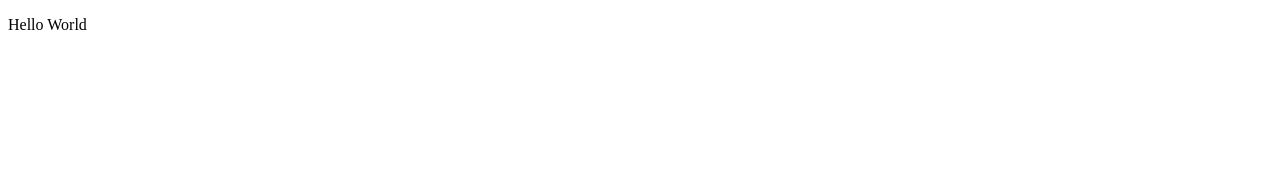
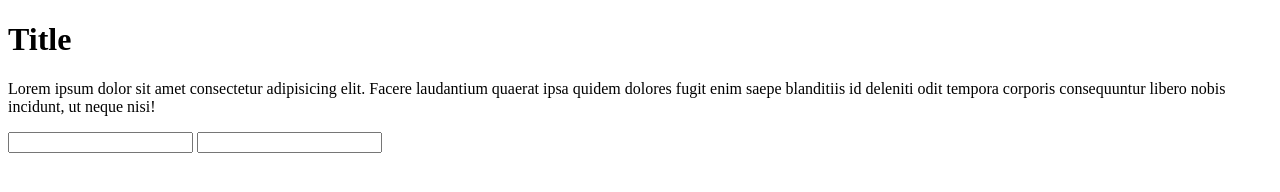
Before and after one commit to DavidEspinoG/Khadim-David-Trial, a plain HTML site: page index.html in a window 1280 px wide. Drawn offline with Linux system fonts and the light colour scheme.

Commit message:
version 4

```diff
--- a/index.html
+++ b/index.html
@@ -8,7 +8,13 @@
 
   <body>
     <!-- <script src="https://cdn.freecodecamp.org/testable-projects-fcc/v1/bundle.js"></script> -->
-    <p>Hello World</p>
+    <h1 id="title">Title</h1>
+    <p id="description">Lorem ipsum dolor sit amet consectetur adipisicing elit. Facere laudantium quaerat ipsa quidem dolores fugit enim saepe blanditiis id deleniti odit tempora corporis consequuntur libero nobis incidunt, ut neque nisi!</p>
+    <form action="" id="survey-form">
+      <input type="text" id="name" required>
+      <input type="email" id="email" required>
+
+    </form>
     <!--
 
     Hello Camper!
```
